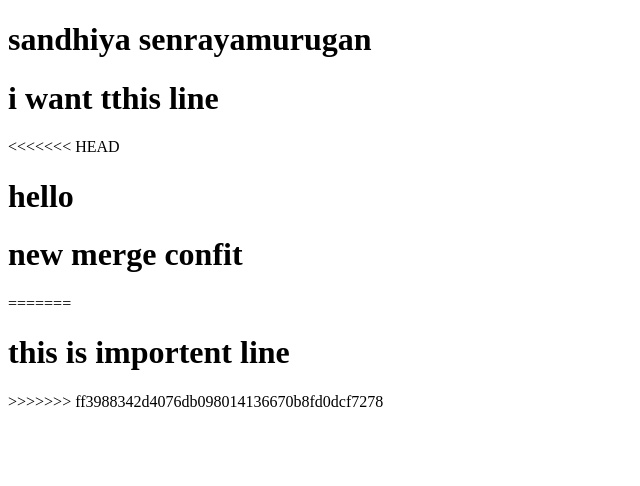
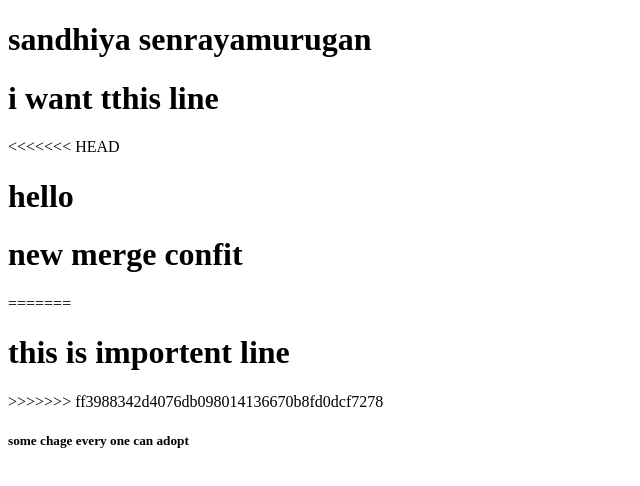
Before and after one commit to Sandhiyajeya/Student_Register, a plain HTML site: page index.html in a window 1280 px wide. Shown: the whole page, without its empty margins (0-640 px from the left). Drawn offline with Linux system fonts and the light colour scheme.

Commit message:
Update index.html

```diff
--- a/index.html
+++ b/index.html
@@ -13,6 +13,7 @@
         <h1> this is importent line</h1>
 
 >>>>>>> ff3988342d4076db098014136670b8fd0dcf7278
+    <h5> some chage every one can adopt</h5>
     </body>
 
 </html>
```
